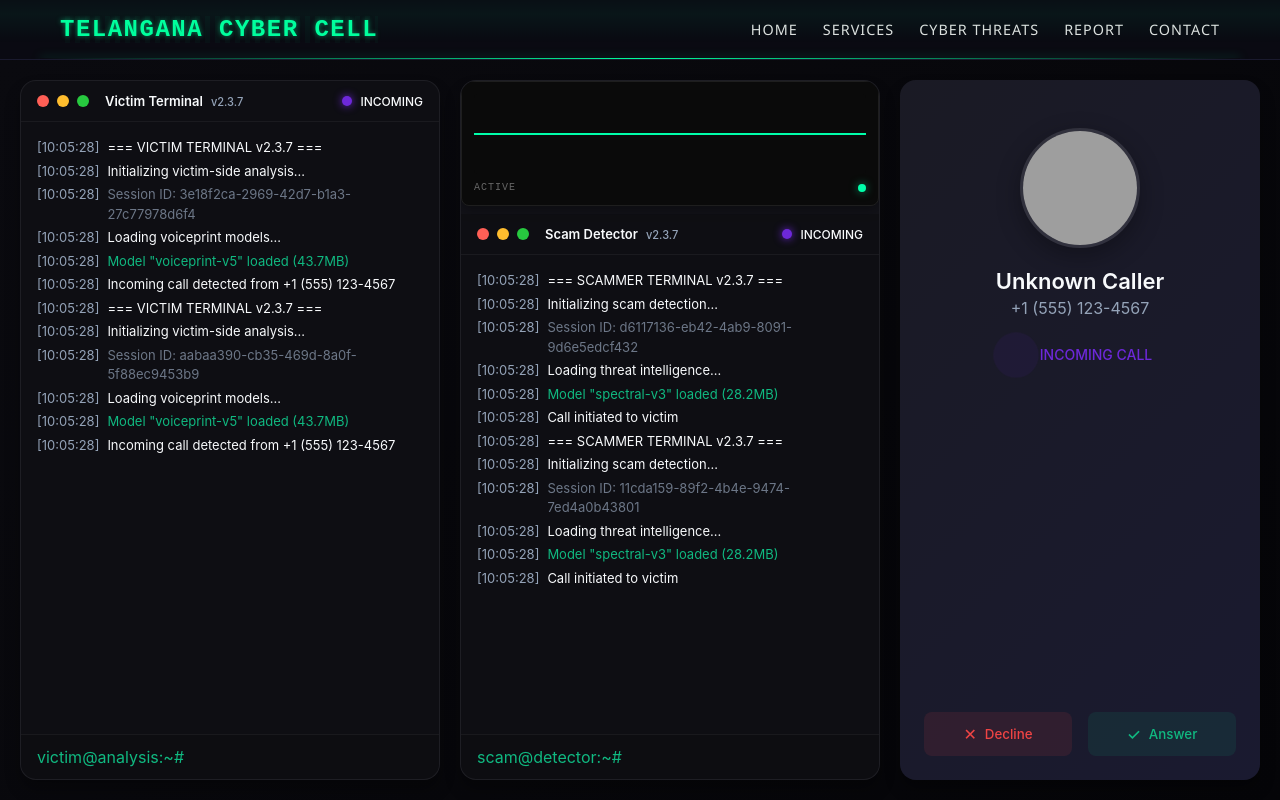
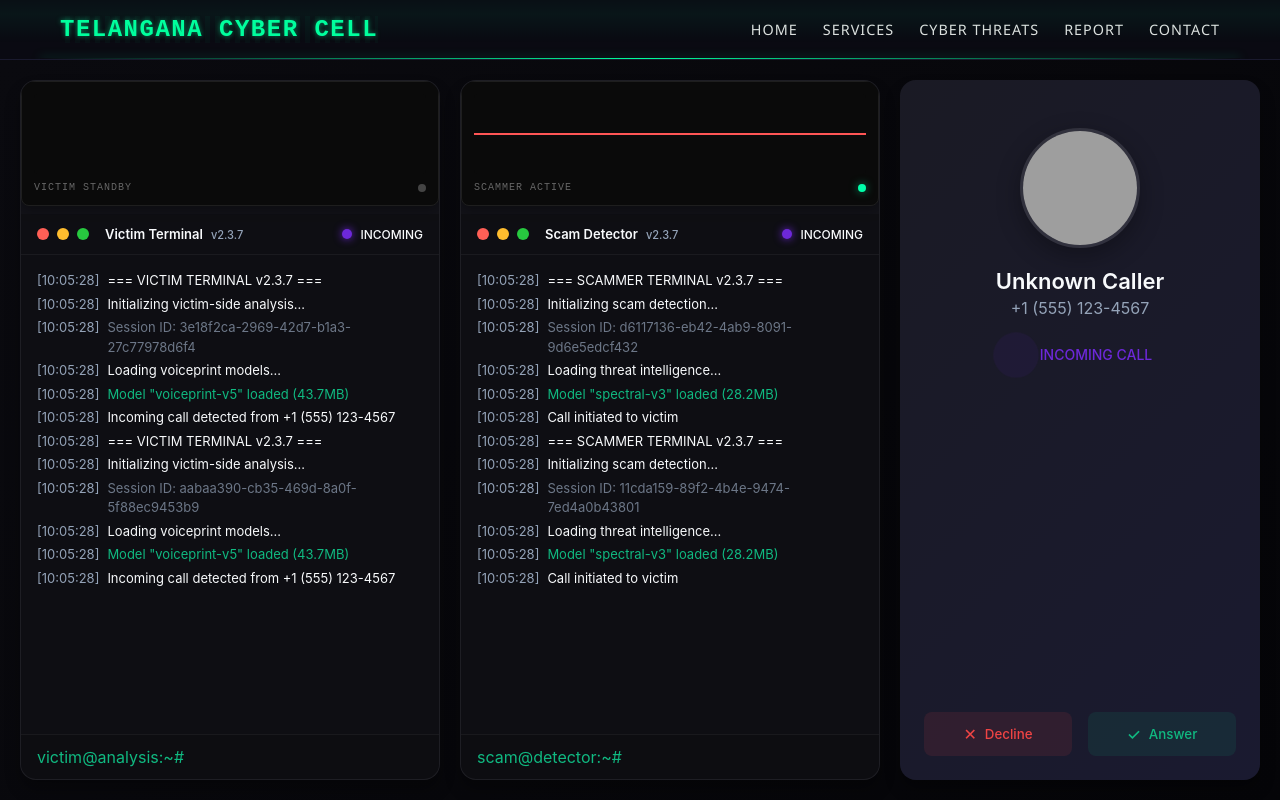
Before and after one commit to nachiketgalande1609/digital-arrest, a React (Vite) app: page / in a window 1280 px wide. Built offline with nearby package versions, Linux system fonts and the light colour scheme; grey boxes are pictures that could not be loaded.

Commit message:
Visualization and audio refs fixed

```diff
--- a/src/App.tsx
+++ b/src/App.tsx
@@ -51,7 +51,8 @@
     const victimTerminalRef = useRef<HTMLDivElement>(null);
     const scammerTerminalRef = useRef<HTMLDivElement>(null);
     const ringtoneRef = useRef<HTMLAudioElement | null>(null);
-    const audioPlayerRef = useRef<HTMLAudioElement | null>(null);
+    const victimAudioRef = useRef<HTMLAudioElement | null>(null);
+    const scammerAudioRef = useRef<HTMLAudioElement | null>(null);
 
     const addVictimLog = (message: string, type: LogEntry["type"] = "info") => {
         const timestamp = new Date().toISOString().split("T")[1].split(".")[0];
@@ -187,7 +188,6 @@
 
     const playAudioSequence = () => {
         if (currentAudioIndex >= audioFiles.length) {
-            // End of audio files
             setCallStatus("call-ended");
             addVictimLog("Call session completed", "success");
             addScammerLog("Call session terminated", "info");
@@ -197,15 +197,17 @@
         const currentAudio = audioFiles[currentAudioIndex];
         setActiveSpeaker(currentAudio.type === "victim" ? "victim" : "caller");
 
-        if (audioPlayerRef.current) {
-            audioPlayerRef.current.src = currentAudio.src;
-            audioPlayerRef.current.onended = () => {
+        // Use the appropriate audio ref based on who's speaking
+        const targetAudioRef = currentAudio.type === "victim" ? victimAudioRef : scammerAudioRef;
+
+        if (targetAudioRef.current) {
+            targetAudioRef.current.src = currentAudio.src;
+            targetAudioRef.current.onended = () => {
                 setCurrentAudioIndex((prev) => prev + 1);
             };
 
-            audioPlayerRef.current.play().catch((err) => {
+            targetAudioRef.current.play().catch((err) => {
                 console.error("Error playing audio:", err);
-                // If error occurs, skip to next after short delay
                 setTimeout(() => setCurrentAudioIndex((prev) => prev + 1), 1000);
             });
 
@@ -242,23 +244,18 @@
         setScammerLogs([]);
         setActiveSpeaker("caller");
         setCurrentAudioIndex(0);
-
-        // Stop any playing audio
-        if (audioPlayerRef.current) {
-            audioPlayerRef.current.pause();
-            audioPlayerRef.current.currentTime = 0;
-        }
     };
 
     return (
         <div style={{ width: "100vw" }}>
             <Navbar />
             <audio ref={ringtoneRef} src="/ringtone.mp3" />
-            <audio ref={audioPlayerRef} />
+            <audio ref={victimAudioRef} />
+            <audio ref={scammerAudioRef} />
             <div className="app-container">
                 {/* Victim Terminal (Left) */}
                 <div className="terminal-panel">
-                    {/* <AudioVisualizer audioRef={audioPlayerRef} active={activeSpeaker === "victim"} /> */}
+                    <AudioVisualizer audioRef={victimAudioRef} active={activeSpeaker === "victim"} type="victim" />{" "}
                     <div className="terminal-header">
                         <div className="terminal-buttons">
                             <div className="terminal-btn close"></div>
@@ -298,7 +295,7 @@
 
                 {/* Scammer Terminal (Right) */}
                 <div className="terminal-panel">
-                    <AudioVisualizer audioRef={audioPlayerRef} active={activeSpeaker === "caller"} />
+                    <AudioVisualizer audioRef={scammerAudioRef} active={activeSpeaker === "caller"} type="caller" />{" "}
                     <div className="terminal-header">
                         <div className="terminal-buttons">
                             <div className="terminal-btn close"></div>
--- a/src/AudioVisualizer.tsx
+++ b/src/AudioVisualizer.tsx
@@ -3,9 +3,10 @@
 interface AudioVisualizerProps {
     audioRef: React.RefObject<HTMLAudioElement>;
     active?: boolean;
+    type: "victim" | "caller"; // Add this prop to distinguish between victim and caller
 }
 
-const AudioVisualizer = ({ audioRef, active = false }: AudioVisualizerProps) => {
+const AudioVisualizer = ({ audioRef, active = false, type }: AudioVisualizerProps) => {
     const canvasRef = useRef<HTMLCanvasElement>(null);
     const animationRef = useRef<number | null>(null);
     const audioContextRef = useRef<AudioContext | null>(null);
@@ -60,7 +61,7 @@
                 ctx.fillRect(0, 0, WIDTH, HEIGHT);
 
                 ctx.lineWidth = 2;
-                ctx.strokeStyle = "#00ffaa";
+                ctx.strokeStyle = type === "victim" ? "#00ffaa" : "#ff5555"; // Different colors for victim and caller
                 ctx.beginPath();
 
                 const sliceWidth = WIDTH / dataArray.length;
@@ -92,15 +93,16 @@
             if (animationRef.current) {
                 cancelAnimationFrame(animationRef.current);
             }
-            // We intentionally don't disconnect the source here to maintain audio playback
         };
-    }, [active, audioRef]);
+    }, [active, audioRef, type]);
 
     return (
         <div className="visualizer-container">
             <canvas ref={canvasRef} width={300} height={80} className="audio-visualizer" />
             <div className="visualizer-labels">
-                <span className="visualizer-label">{active ? "ACTIVE" : "STANDBY"}</span>
+                <span className="visualizer-label">
+                    {type === "victim" ? "VICTIM" : "SCAMMER"} {active ? "ACTIVE" : "STANDBY"}
+                </span>
                 <div className={`visualizer-status ${active ? "active" : ""}`}></div>
             </div>
         </div>
```
